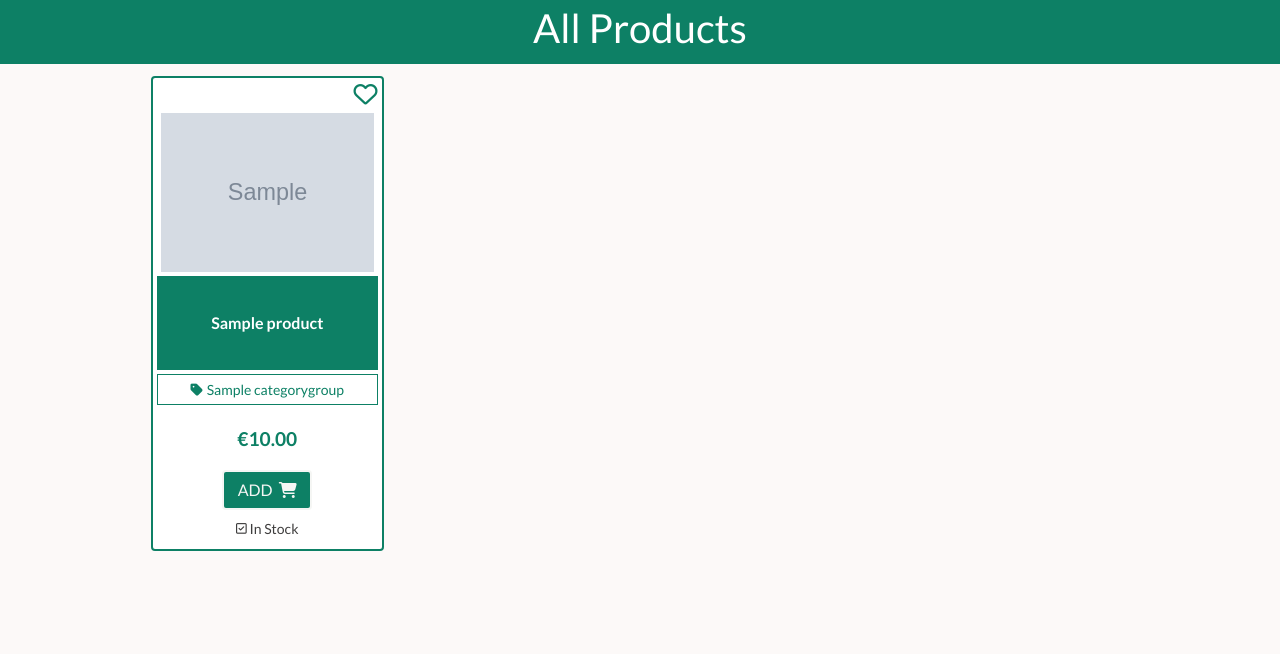
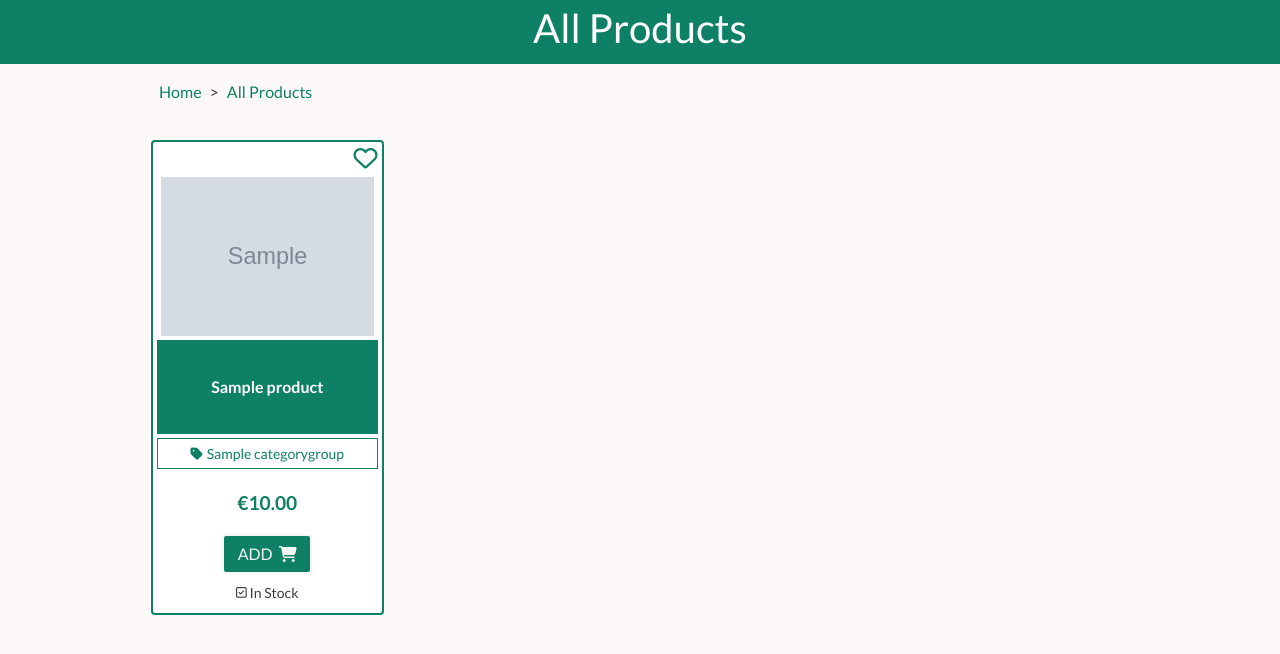
Before and after one commit to seanf316/PC-Haven, a Django app: page /products/ in a window 1280 px wide. Shown: the part 128-782 px from the top of the page. Run offline with Django 3.2, Linux system fonts and the light colour scheme; tables that the repository leaves empty hold one stand-in row (values such as "Sample post"); grey boxes marked "Sample" are stand-in pictures; parts of the project's set-up code (start-up, migrations or seed data) failed here and were passed over; some libraries are stand-ins or nearby versions.

Commit message:
Breadcrumbs added to all products template

```diff
--- /dev/null
+++ b/products/templates/products/includes/breadcrumbs.html
@@ -0,0 +1,33 @@
+<div class="container">
+    <div class="row">
+        <div class="col-12">
+            <nav aria-label="breadcrumb">
+                <ol class="breadcrumb">
+                    {% if search_query%}
+                    <li class="breadcrumb-item active" aria-current="page">Search Results for <strong><i>
+                                {{ search_query }}</i></strong></li>
+                    {% endif %}
+                    {% if products %}
+                    <li class="breadcrumb-item"><a href="{% url 'home' %}">Home</a></li>
+                    <li class="breadcrumb-item" aria-current="page"><a href="{% url 'products' %}">All Products</a></li>
+                    {% endif %}
+                    {% if categories %}
+                    {% for category in categories %}
+                    <li class="breadcrumb-item active" aria-current="page">
+                        <a href="{% url 'products' %}?category={{ category.name }}">{{ category.friendly_name }}</a>
+                    </li>
+                    {% endfor %}
+                    {% endif %}
+                    {% if subcategories %}
+                    {% for subcategory in subcategories %}
+                    <li class="breadcrumb-item active" aria-current="page">
+                        <a href="{% url 'products' %}?sub_category={{ subcategory.name }}">
+                            {{ subcategory.friendly_name }}</a>
+                    </li>
+                    {% endfor %}
+                    {% endif %}
+                </ol>
+            </nav>
+        </div>
+    </div>
+</div>
--- a/products/templates/products/products.html
+++ b/products/templates/products/products.html
@@ -23,6 +23,8 @@
             </div>
         </div>
     </div>
+    <!-- Breadcrumbs -->
+    {% include "./includes/breadcrumbs.html" %}
 
     <!-- Product Card -->
     {% include "./includes/product-card.html" %}
```
